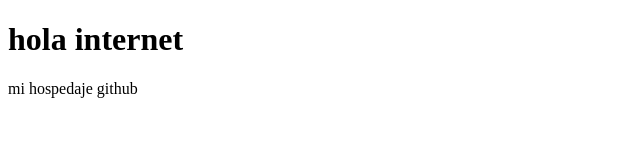
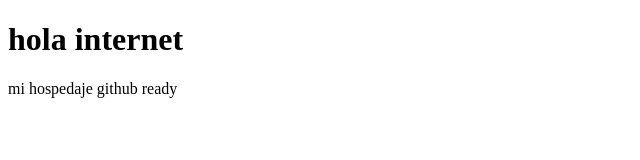
Before and after one commit to lobobandido/Asadorcito_.github.io, a plain HTML site: page index.html in a window 1280 px wide. Shown: the full height of the page, 0-640 px from the left. Drawn offline with Linux system fonts and the light colour scheme.

Commit message:
initial commit

```diff
--- a/index.html
+++ b/index.html
@@ -4,6 +4,7 @@
   <body>
     <h1> hola internet
     </h1>
-    <p> mi hospedaje github</p>
+    <p> mi hospedaje github ready</p>
+
   </body>
 </html>
```
